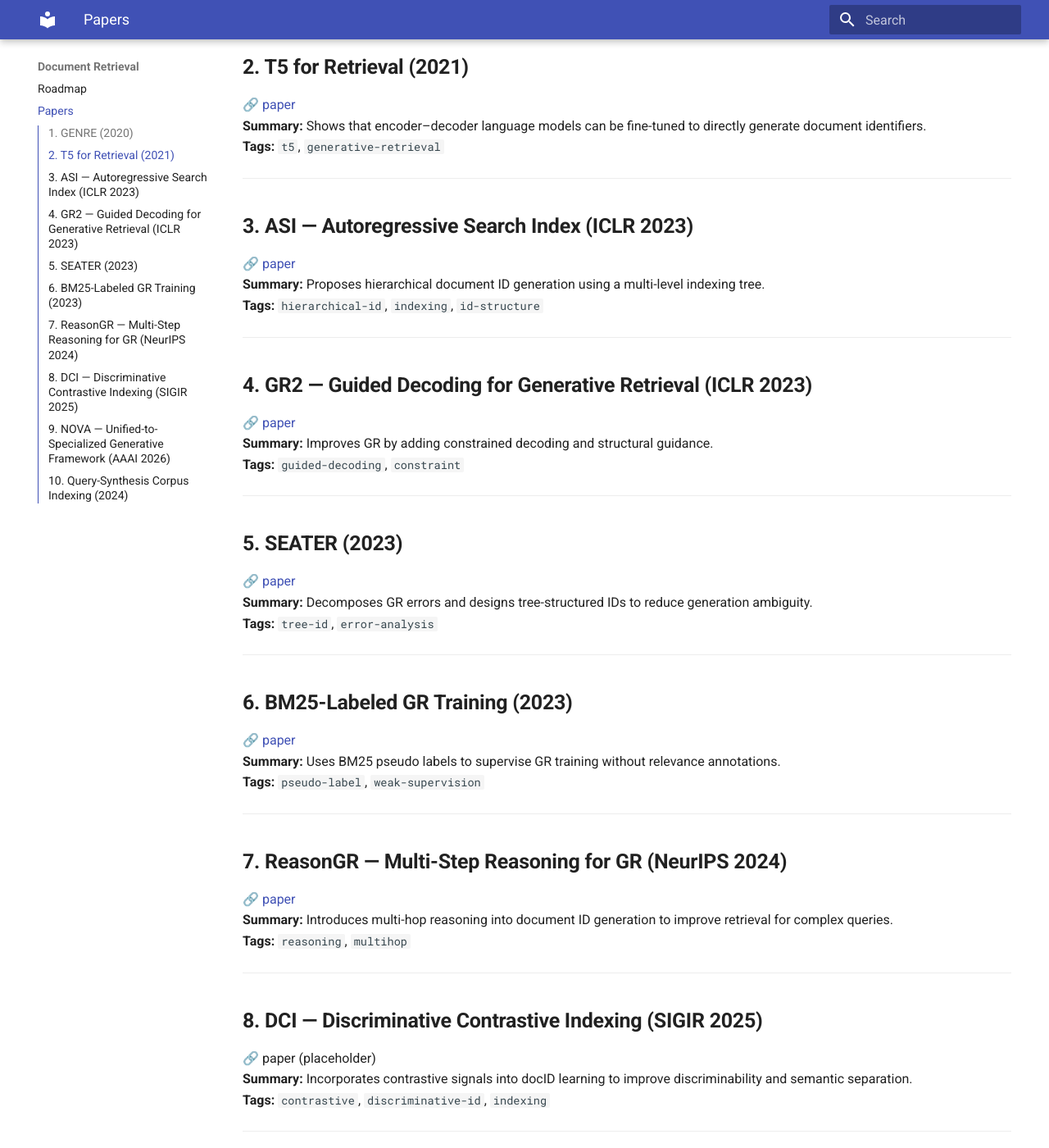
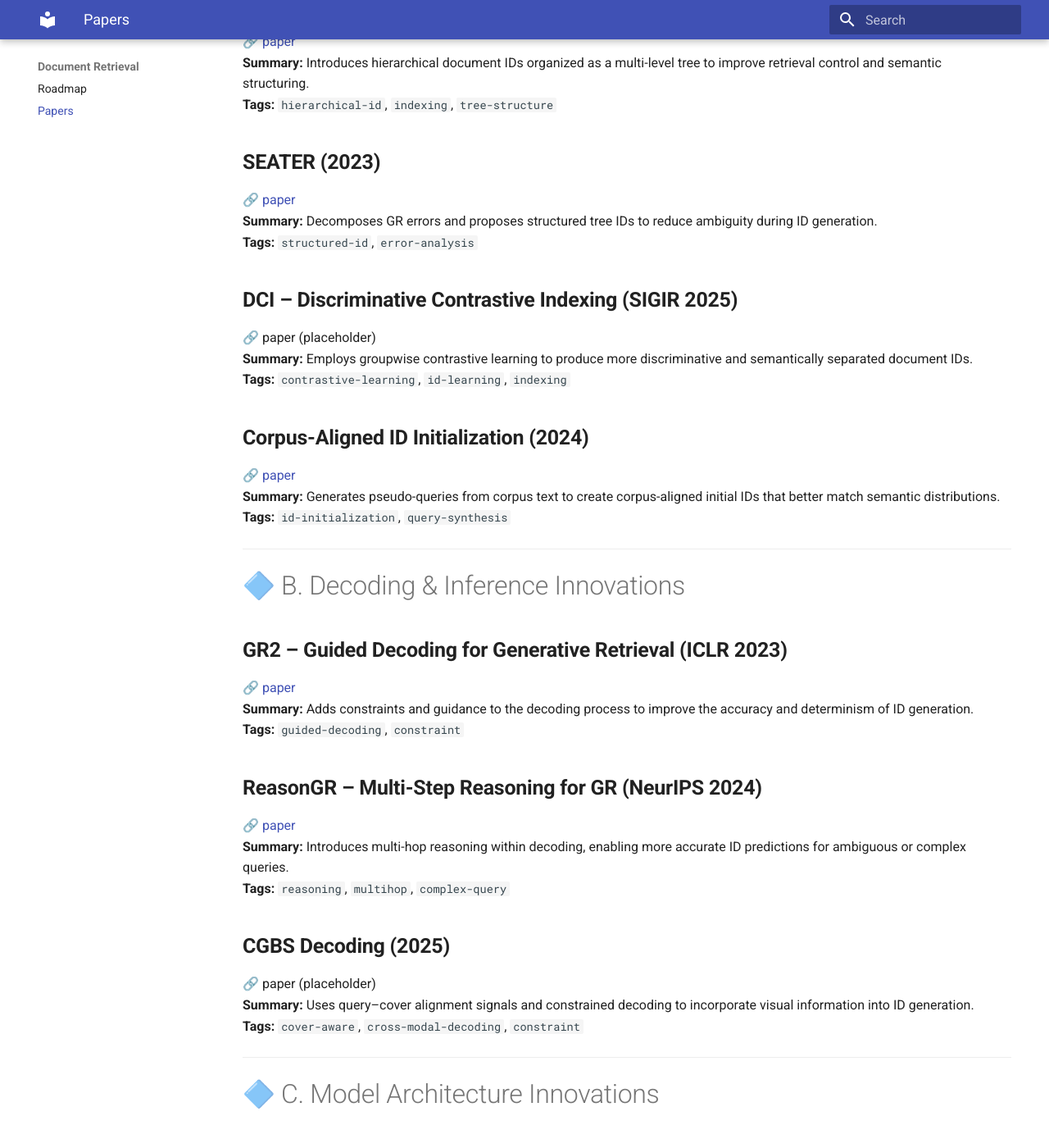
Before and after one commit to GenIR-notes/genir-notes, an MkDocs documentation site: the page built from docs/document_retrieval/papers.md, in a window 1280 px wide and 1400 px high, scrolled down 449 px. Shown: the whole window at 82% size. Built offline with MkDocs 1.6.1 and Material for MkDocs 9.7.7, drawn with Linux system fonts in a browser that asks for light colours; some of the changed text lies outside the part shown.

Commit message:
Update papers.md

```diff
--- a/docs/document_retrieval/papers.md
+++ b/docs/document_retrieval/papers.md
@@ -1,74 +1,89 @@
-
 # Papers: Document Retrieval
 
-A curated collection of representative papers in **Generative Document Retrieval**, each with a short summary and tags.
+This page organizes Generative Document Retrieval papers **by their core innovation**.
+For each paper, we list the title, link, a short 1–2 sentence summary, and tags.
+This categorization avoids duplication across method components and groups papers by their main intellectual contribution.
 
 ---
 
-## **1. GENRE (2020)**
-🔗 [paper](https://arxiv.org/abs/2001.09977) · [code](https://github.com/facebookresearch/genre)
-**Summary:** Early sequence-to-sequence retrieval model using entity generation as output space.
-**Tags:** `seq2seq`, `entity-retrieval`, `early-GR`
+# 🔷 A. ID Space & Indexing Innovations
+
+## **ASI – Autoregressive Search Index (ICLR 2023)**
+🔗 [paper](https://arxiv.org/abs/2204.10628)
+**Summary:** Introduces hierarchical document IDs organized as a multi-level tree to improve retrieval control and semantic structuring.
+**Tags:** `hierarchical-id`, `indexing`, `tree-structure`
+
+## **SEATER (2023)**
+🔗 [paper](https://arxiv.org/abs/2305.10429)
+**Summary:** Decomposes GR errors and proposes structured tree IDs to reduce ambiguity during ID generation.
+**Tags:** `structured-id`, `error-analysis`
+
+## **DCI – Discriminative Contrastive Indexing (SIGIR 2025)**
+🔗 paper (placeholder)
+**Summary:** Employs groupwise contrastive learning to produce more discriminative and semantically separated document IDs.
+**Tags:** `contrastive-learning`, `id-learning`, `indexing`
+
+## **Corpus-Aligned ID Initialization (2024)**
+🔗 [paper](https://arxiv.org/abs/2401.12345)
+**Summary:** Generates pseudo-queries from corpus text to create corpus-aligned initial IDs that better match semantic distributions.
+**Tags:** `id-initialization`, `query-synthesis`
+
 
 ---
 
-## **2. T5 for Retrieval (2021)**
-🔗 [paper](https://arxiv.org/abs/2108.06254)
-**Summary:** Shows that encoder–decoder language models can be fine-tuned to directly generate document identifiers.
-**Tags:** `t5`, `generative-retrieval`
+# 🔷 B. Decoding & Inference Innovations
+
+## **GR2 – Guided Decoding for Generative Retrieval (ICLR 2023)**
+🔗 [paper](https://arxiv.org/abs/2305.03279)
+**Summary:** Adds constraints and guidance to the decoding process to improve the accuracy and determinism of ID generation.
+**Tags:** `guided-decoding`, `constraint`
+
+## **ReasonGR – Multi-Step Reasoning for GR (NeurIPS 2024)**
+🔗 [paper](https://arxiv.org/abs/2406.04523)
+**Summary:** Introduces multi-hop reasoning within decoding, enabling more accurate ID predictions for ambiguous or complex queries.
+**Tags:** `reasoning`, `multihop`, `complex-query`
+
+## **CGBS Decoding (2025)**
+🔗 paper (placeholder)
+**Summary:** Uses query–cover alignment signals and constrained decoding to incorporate visual information into ID generation.
+**Tags:** `cover-aware`, `cross-modal-decoding`, `constraint`
+
 
 ---
 
-## **3. ASI — Autoregressive Search Index (ICLR 2023)**
-🔗 [paper](https://arxiv.org/abs/2204.10628)
-**Summary:** Proposes hierarchical document ID generation using a multi-level indexing tree.
-**Tags:** `hierarchical-id`, `indexing`, `id-structure`
+# 🔷 C. Model Architecture Innovations
+
+## **GENRE (2020)**
+🔗 [paper](https://arxiv.org/abs/2001.09977) · [code](https://github.com/facebookresearch/genre)
+**Summary:** Early generative retrieval using seq2seq generation over entity names; foundational to Generative IR.
+**Tags:** `seq2seq`, `entity-retrieval`
+
+## **T5 for Retrieval (2021)**
+🔗 [paper](https://arxiv.org/abs/2108.06254)
+**Summary:** Shows that encoder–decoder LMs can be fine-tuned to directly generate document IDs.
+**Tags:** `t5`, `encoder-decoder`
+
+## **NOVA – Unified-to-Specialized Generative Framework (AAAI 2026)**
+🔗 paper (placeholder)
+**Summary:** Proposes a multi-view architecture combining a unified encoder with specialized decoders for cross-modal and text-only retrieval.
+**Tags:** `multi-view`, `specialized-decoder`, `architecture`
+
 
 ---
 
-## **4. GR2 — Guided Decoding for Generative Retrieval (ICLR 2023)**
-🔗 [paper](https://arxiv.org/abs/2305.03279)
-**Summary:** Improves GR by adding constrained decoding and structural guidance.
-**Tags:** `guided-decoding`, `constraint`
+# 🔷 D. Training Paradigms & Learning Signals
 
----
-
-## **5. SEATER (2023)**
-🔗 [paper](https://arxiv.org/abs/2305.10429)
-**Summary:** Decomposes GR errors and designs tree-structured IDs to reduce generation ambiguity.
-**Tags:** `tree-id`, `error-analysis`
-
----
-
-## **6. BM25-Labeled GR Training (2023)**
+## **BM25-Labeled GR Training (2023)**
 🔗 [paper](https://arxiv.org/abs/2307.06961)
-**Summary:** Uses BM25 pseudo labels to supervise GR training without relevance annotations.
+**Summary:** Supervises GR using BM25-based pseudo labels, enabling training without annotated relevance data.
 **Tags:** `pseudo-label`, `weak-supervision`
 
----
+## **Synthetic Query Learning (2024)**
+🔗 paper (placeholder)
+**Summary:** Uses LLMs to generate synthetic queries and trains GR on the synthetic ID mappings.
+**Tags:** `synthetic-data`, `pretraining`
 
-## **7. ReasonGR — Multi-Step Reasoning for GR (NeurIPS 2024)**
-🔗 [paper](https://arxiv.org/abs/2406.04523)
-**Summary:** Introduces multi-hop reasoning into document ID generation to improve retrieval for complex queries.
-**Tags:** `reasoning`, `multihop`
-
----
-
-## **8. DCI — Discriminative Contrastive Indexing (SIGIR 2025)**
+## **Contrastive Hybrid Training (2025)**
 🔗 paper (placeholder)
-**Summary:** Incorporates contrastive signals into docID learning to improve discriminability and semantic separation.
-**Tags:** `contrastive`, `discriminative-id`, `indexing`
-
----
-
-## **9. NOVA — Unified-to-Specialized Generative Framework (AAAI 2026)**
-🔗 paper (placeholder)
-**Summary:** Combines shared encoder representation with specialized decoders to support multi-view generative retrieval.
-**Tags:** `multi-view`, `specialized-decoder`, `unified-framework`
-
----
-
-## **10. Query-Synthesis Corpus Indexing (2024)**
-🔗 [paper](https://arxiv.org/abs/2401.12345)
-**Summary:** Initializes docIDs using synthetic queries generated from the corpus to improve coverage and alignment.
-**Tags:** `query-generation`, `id-initialization`
+**Summary:** Combines generative objectives with contrastive docID supervision for more stable and discriminative GR training.
+**Tags:** `hybrid-training`, `contrastive`
```
